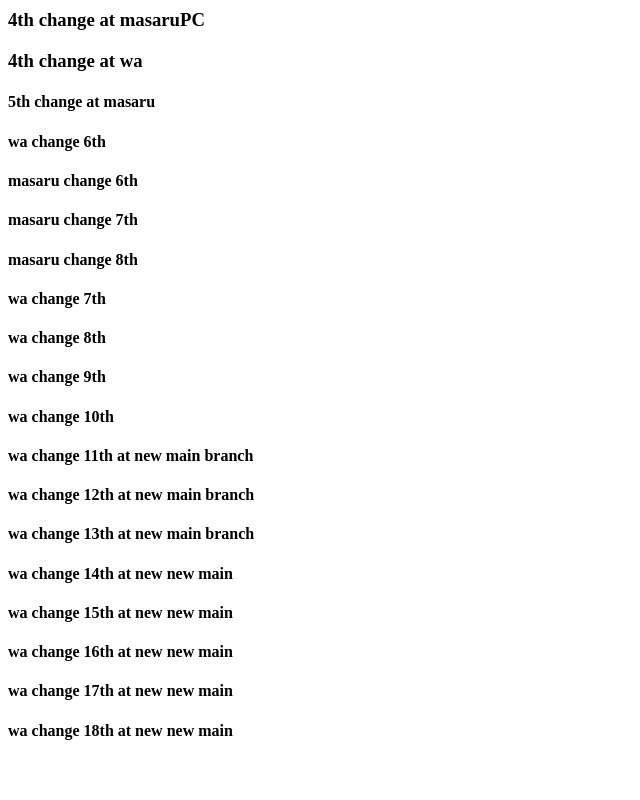
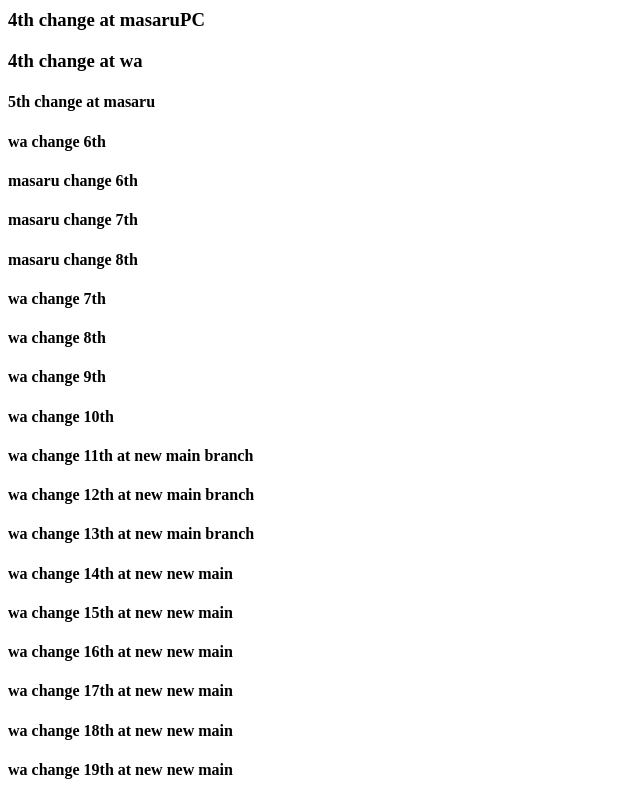
Before and after one commit to masaru19900208/gitTestRepo, a plain HTML site: page index.html in a window 1280 px wide. Shown: the part 313-1113 px from the top of the page, without its empty margins (0-640 px from the left). Before the commit the page ends 1074 px from the top, so only its background shows below. Drawn offline with Linux system fonts and the light colour scheme.

Commit message:
wa change 19th

```diff
--- a/index.html
+++ b/index.html
@@ -34,6 +34,7 @@
   <h4>wa change 16th at new new main</h4>
   <h4>wa change 17th at new new main</h4>
   <h4>wa change 18th at new new main</h4>
+  <h4>wa change 19th at new new main</h4>
 </body>
 
 </html>
```
